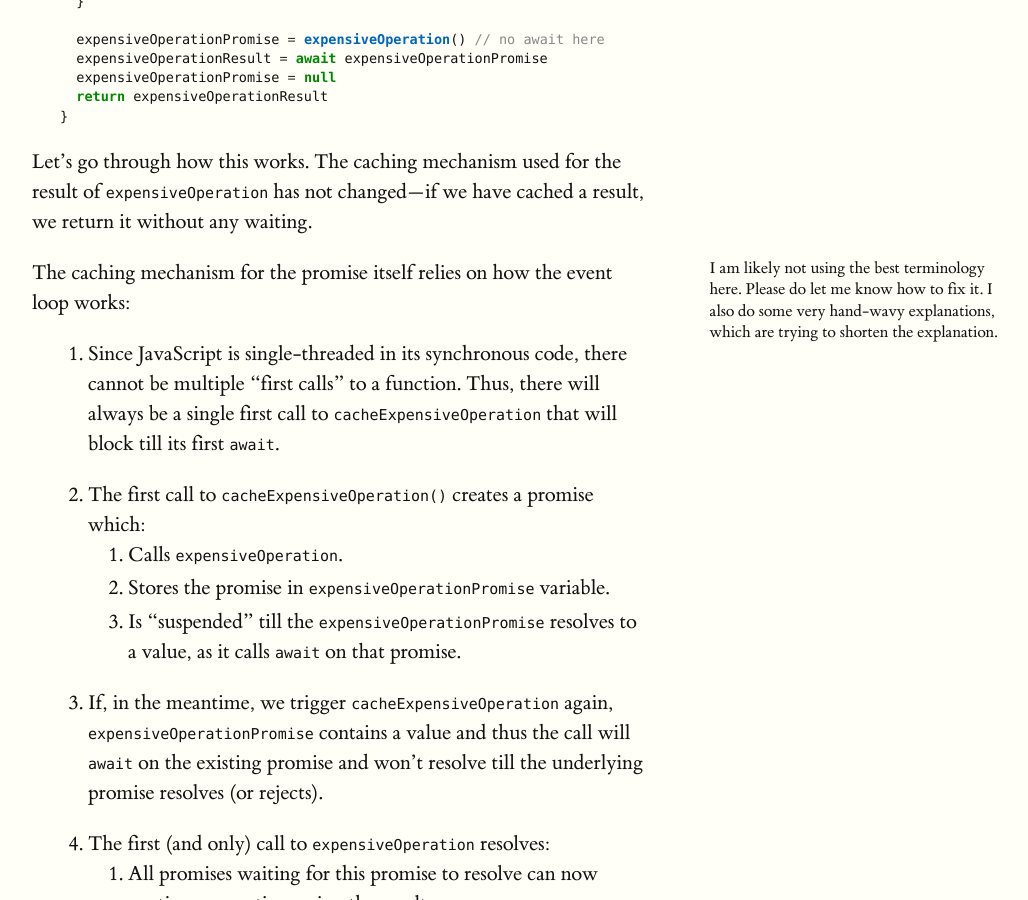
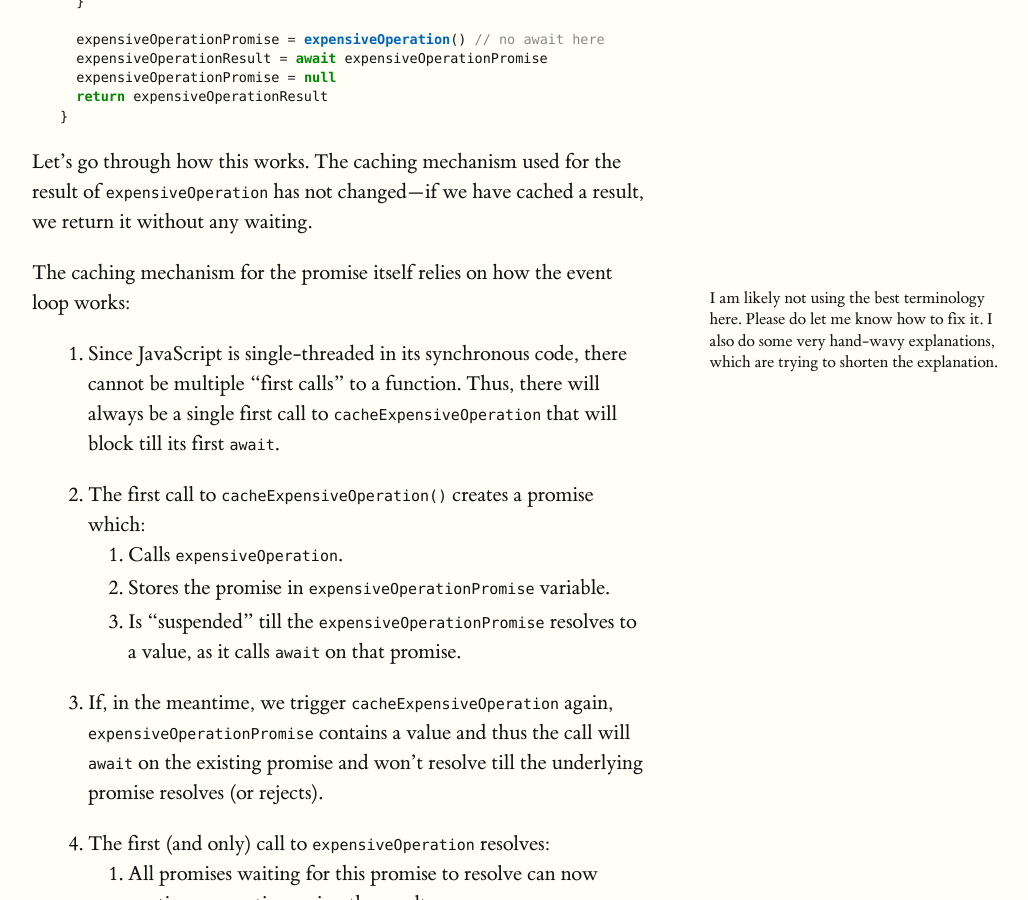
Before and after one commit to pavelkucera/pavelkucera.github.io, a Jekyll site: the page built from _posts/2020-10-30-caching-executing-promises.md, in a window 1280 px wide and 900 px high, scrolled down 2783 px. Shown: the whole window, without its empty margins (128-1156 px from the left). Built offline with Jekyll 4.4.1, drawn with Linux system fonts in a browser that asks for light colours.

Commit message:
Fix margin notes not to conflict with each other

````diff
--- a/_posts/2020-10-30-caching-executing-promises.md
+++ b/_posts/2020-10-30-caching-executing-promises.md
@@ -22,7 +22,6 @@
   It would be safer to e.g. create a Symbol representing a value of the (local) bottom type.
   I am not using this approach to simplify the example.
 </span>
-
 ```typescript
 const expensiveOperation = async (): Promise<number> => {
   // ...
@@ -42,13 +41,12 @@
 Although `cacheExpensiveOperation` caches the result of `expensiveOperation`, the cache mechanism won't be employed till after `cacheExpensiveOperation` returns for the first time.
 So if we trigger `cacheExpensiveOperation` multiple times at once and do not wait for the result, we trigger `expensiveOperation` multiple times as well. As in the following snippet:
 
-<label for="mn-definition-improvements" class="margin-toggle">&#8853;</label>
-<input type="checkbox" id="mn-definition-improvements" class="margin-toggle"/>
+<label for="mn-definitionImprovements" class="margin-toggle">&#8853;</label>
+<input type="checkbox" id="mn-definitionImprovements" class="margin-toggle"/>
 <span class="marginnote">
   In the _real world_, this would happen if the cache operation is e.g. triggered on a webpage with tons of traffic.
   First _X_ visitors, who enter the webpage when the cache is empty, trigger the expensive operation _X_ times.
 </span>
-
 ```typescript
 // calls expensiveOperation twice
 const [value1, value2] = await Promise.all([
@@ -114,14 +112,14 @@
 Let's go through how this works.
 The caching mechanism used for the result of `expensiveOperation` has not changed---if we have cached a result, we return it without any waiting.
 
-<label for="mn-definition-improvements" class="margin-toggle">&#8853;</label>
-<input type="checkbox" id="mn-definition-improvements" class="margin-toggle"/>
+The caching mechanism for the promise itself relies on how the event loop works:
+<label for="mn-terminology" class="margin-toggle">&#8853;</label>
+<input type="checkbox" id="mn-terminology" class="margin-toggle"/>
 <span class="marginnote">
   I am likely not using the best terminology here.
   Please do let me know how to fix it.
   I also do some very hand-wavy explanations, which are trying to shorten the explanation.
 </span>
-The caching mechanism for the promise itself relies on how the event loop works:
 1. Since JavaScript is single-threaded in its synchronous code, there cannot be multiple "first calls" to a function. Thus, there will always be a single first call to `cacheExpensiveOperation` that will block till its first `await`.
 
 1. The first call to `cacheExpensiveOperation()` creates a promise which:
````
